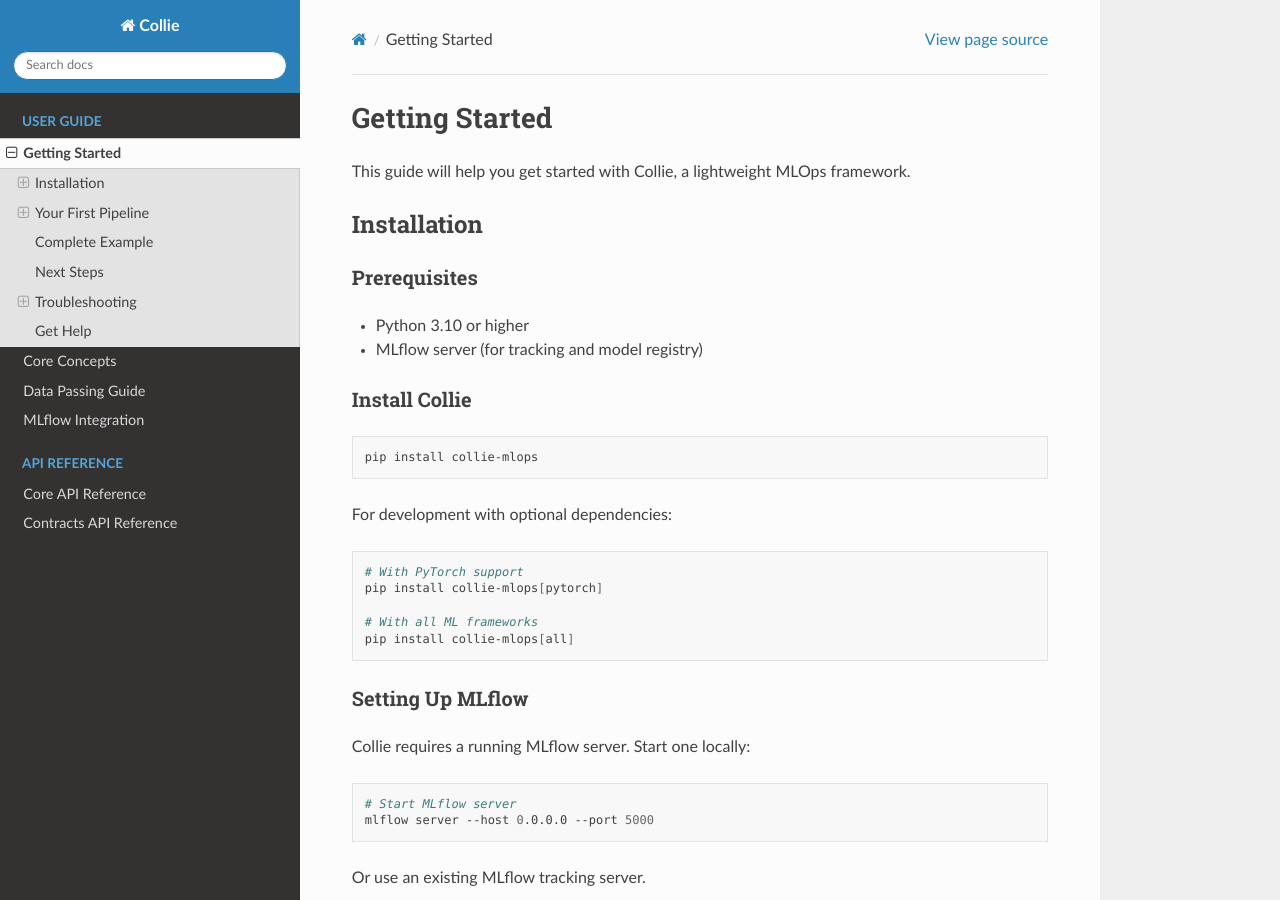
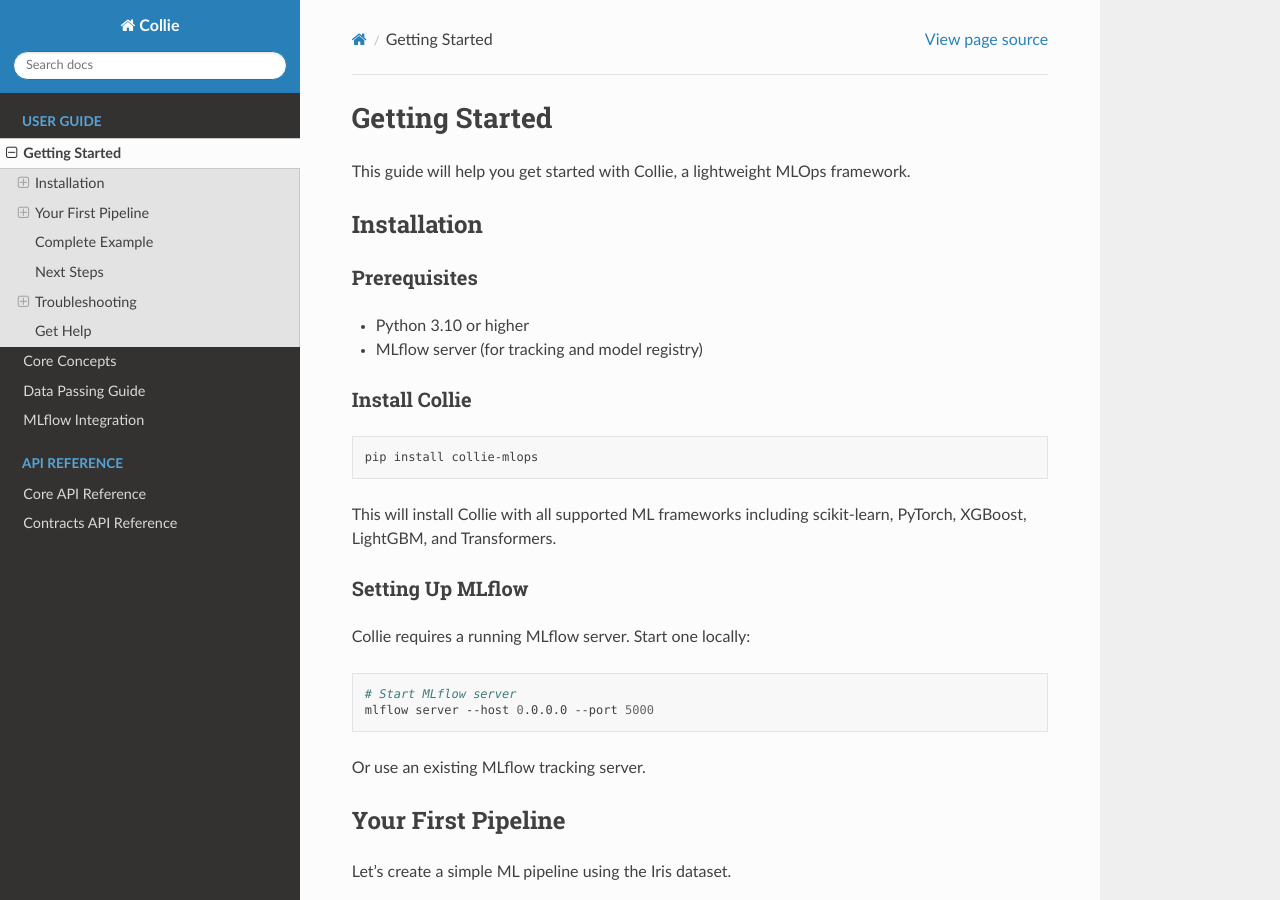
Before and after one commit to ChingHuanChiu/collie, a Sphinx documentation site: the page built from docs/getting_started.rst, in a window 1280 px wide and 900 px high. Built offline with Sphinx 7.4.7 and the Read the Docs theme 3.1.0, drawn with Linux system fonts in a browser that asks for light colours; pages that are not in the unit, such as notebooks, are missing from menus.

Commit message:
update the package setting.

```diff
--- a/docs/getting_started.rst
+++ b/docs/getting_started.rst
@@ -19,15 +19,8 @@
 
    pip install collie-mlops
 
-For development with optional dependencies:
-
-.. code-block:: bash
-
-   # With PyTorch support
-   pip install collie-mlops[pytorch]
-
-   # With all ML frameworks
-   pip install collie-mlops[all]
+This will install Collie with all supported ML frameworks including scikit-learn, PyTorch,
+XGBoost, LightGBM, and Transformers.
 
 Setting Up MLflow
 ~~~~~~~~~~~~~~~~~
```
Also changed, not shown: README.md (+7 -11 lines), pyproject.toml (+0 -25 lines), 4 other files.
